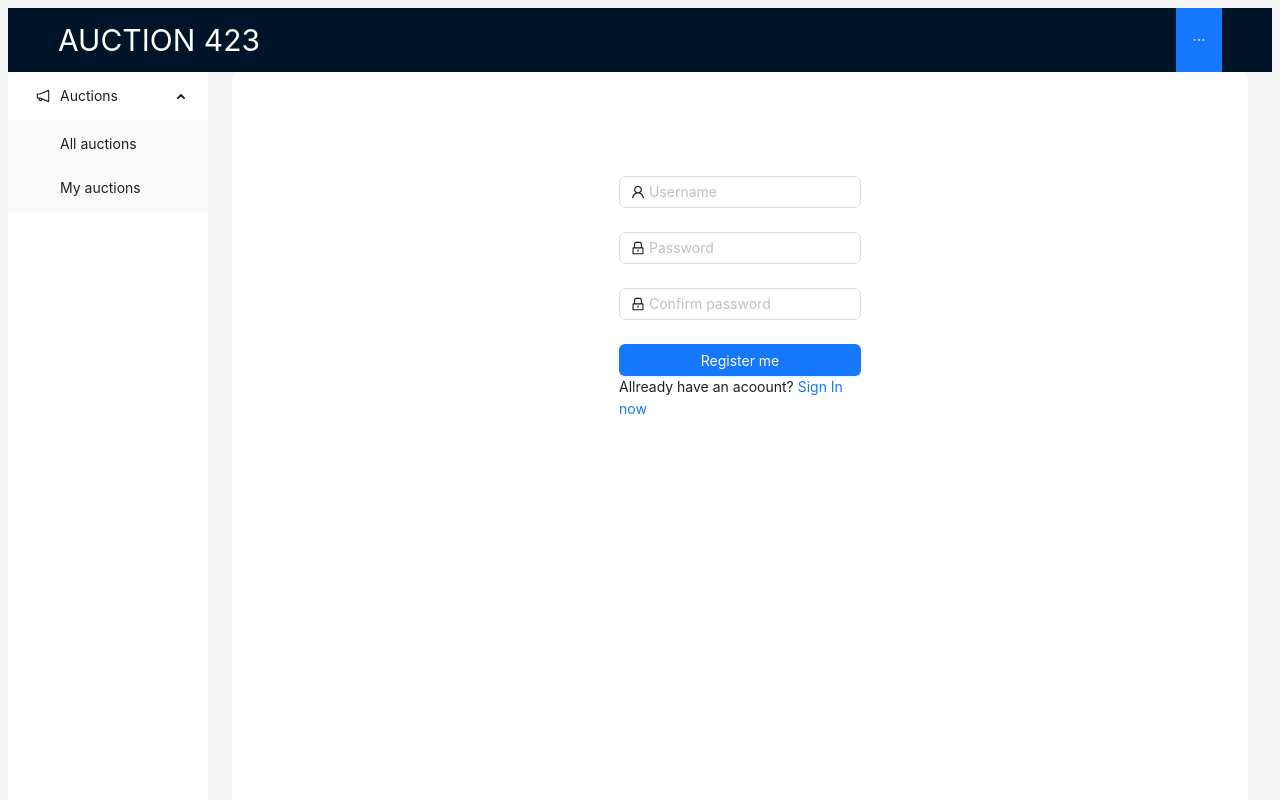
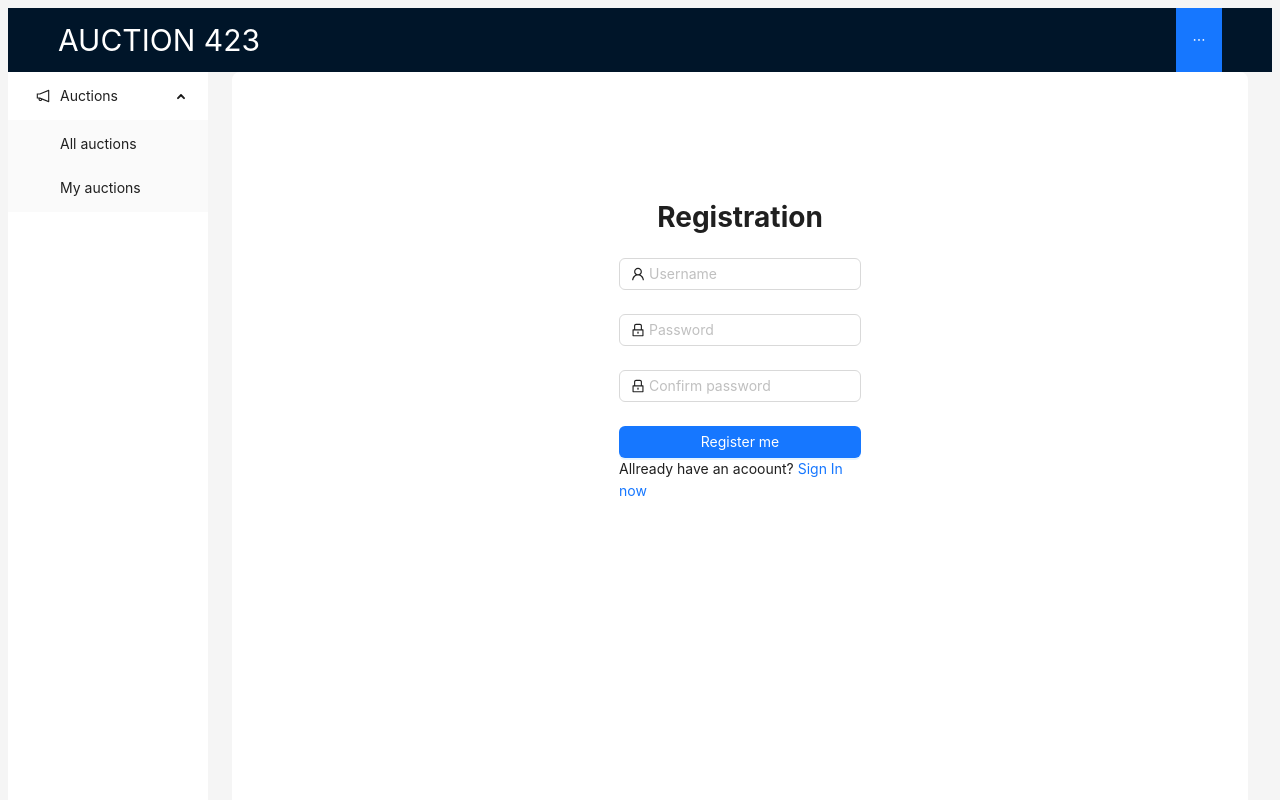
Before and after one commit to EulerCompany/auctionINT20H, a React (Create React App) app in the folder frontend/: page /registration in a window 1280 px wide. Shown: the top 800 px of the page. Built offline with nearby package versions, Linux system fonts and the light colour scheme.

Commit message:
Login pages fix

```diff
--- a/frontend/src/pages/LoginPage.jsx
+++ b/frontend/src/pages/LoginPage.jsx
@@ -18,6 +18,8 @@ export const LoginPage = () => {
       remember: true,
     }}
     onFinish={onFinish}>
+
+    <h1 className='w-full text-center' >Sign In</h1>
 
     <Form.Item
       name="username"
--- a/frontend/src/pages/RegistrationPage.jsx
+++ b/frontend/src/pages/RegistrationPage.jsx
@@ -17,7 +17,7 @@ export const RegistrationPage = () => {
       remember: true,
     }}
     onFinish={onFinish}>
-
+    <h1 className='w-full text-center' >Registration</h1>
     <Form.Item
       name="username"
       rules={[
@@ -64,7 +64,7 @@ export const RegistrationPage = () => {
       <Button type="primary" htmlType="submit" className="login-form-button w-full">
         Register me
       </Button>
-      Allready have an acoount? <NavLink className="login-form-forgot" to={'/registration'}> Sign In now</NavLink>
+      Allready have an acoount? <NavLink className="login-form-forgot" to={'/login'}> Sign In now</NavLink>
     </Form.Item>
   </Form>
   </div>
```
